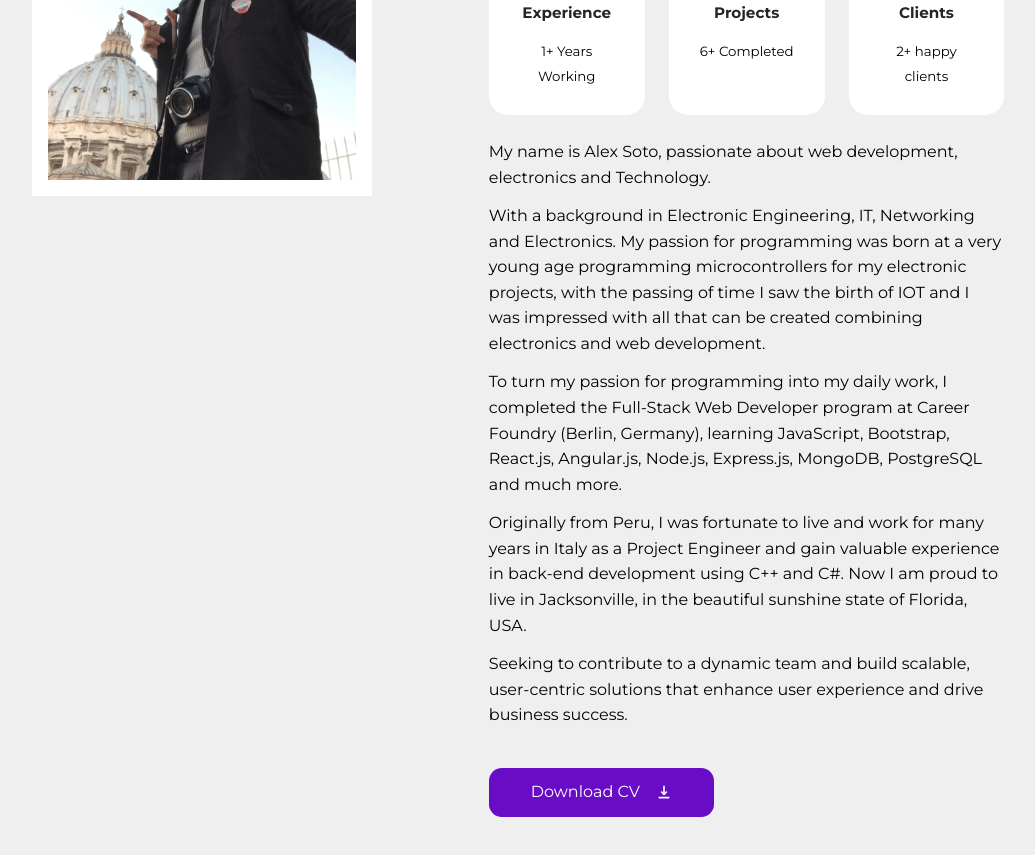
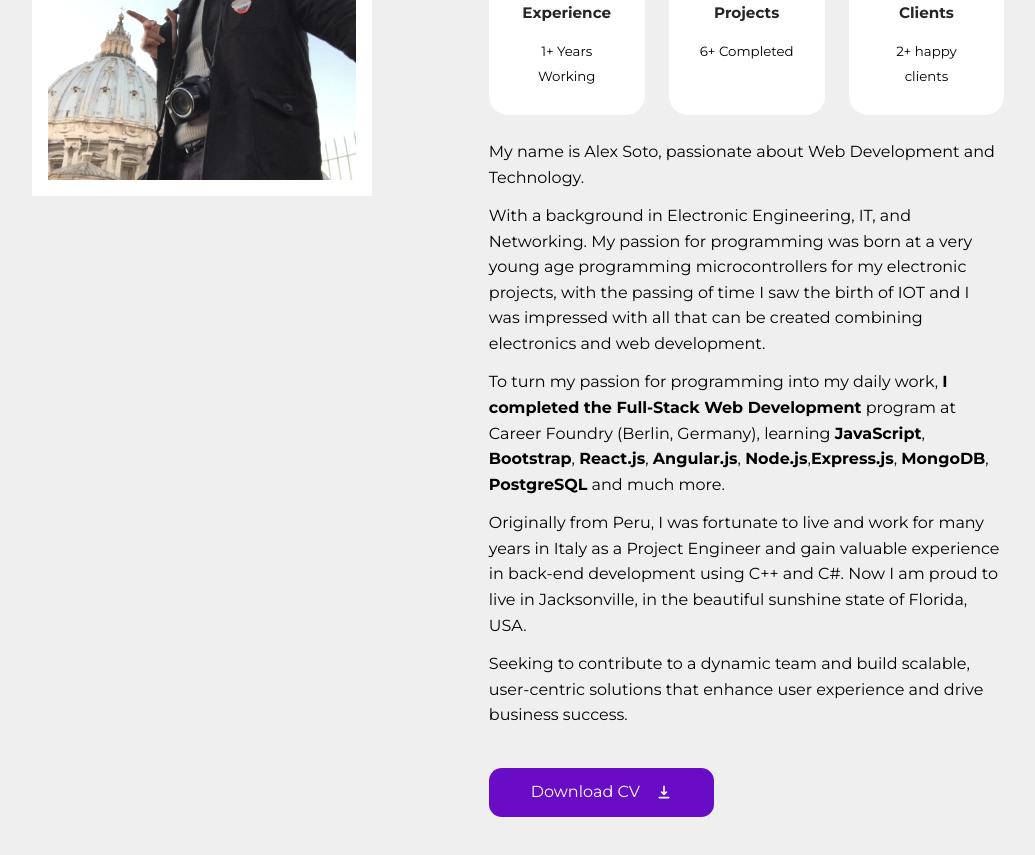
Before and after one commit to lexivn/My-React-Portfolio, a React (Create React App) app: page / in a window 1280 px wide. Shown: the part 1120-1975 px from the top of the page, without its empty margins (122-1157 px from the left). Built offline with nearby package versions, Linux system fonts and the light colour scheme.

Commit message:
Updated About

```diff
--- a/src/sections/about/About.jsx
+++ b/src/sections/about/About.jsx
@@ -26,21 +26,22 @@ const About = () => {
             ))}
           </div>
           <p>
-            My name is Alex Soto, passionate about web development, electronics
-            and Technology.
+            My name is Alex Soto, passionate about Web Development and
+            Technology.
           </p>
           <p>
-            With a background in Electronic Engineering, IT, Networking and
-            Electronics. My passion for programming was born at a very young age
-            programming microcontrollers for my electronic projects, with the
-            passing of time I saw the birth of IOT and I was impressed with all
-            that can be created combining electronics and web development.
+            With a background in Electronic Engineering, IT, and Networking. My
+            passion for programming was born at a very young age programming
+            microcontrollers for my electronic projects, with the passing of
+            time I saw the birth of IOT and I was impressed with all that can be
+            created combining electronics and web development.
           </p>
           <p>
-            To turn my passion for programming into my daily work, I completed
-            the Full-Stack Web Developer program at Career Foundry (Berlin,
-            Germany), learning JavaScript, Bootstrap, React.js, Angular.js, Node.js,
-            Express.js, MongoDB, PostgreSQL and much more.
+            To turn my passion for programming into my daily work,{" "}
+            <b>I completed the Full-Stack Web Development</b> program at Career
+            Foundry (Berlin, Germany), learning <b>JavaScript</b>,{" "}
+            <b>Bootstrap</b>, <b>React.js</b>, <b>Angular.js</b>, <b>Node.js</b>
+            ,<b>Express.js</b>, <b>MongoDB</b>, <b>PostgreSQL</b> and much more.
           </p>
           <p>
             Originally from Peru, I was fortunate to live and work for many
```
